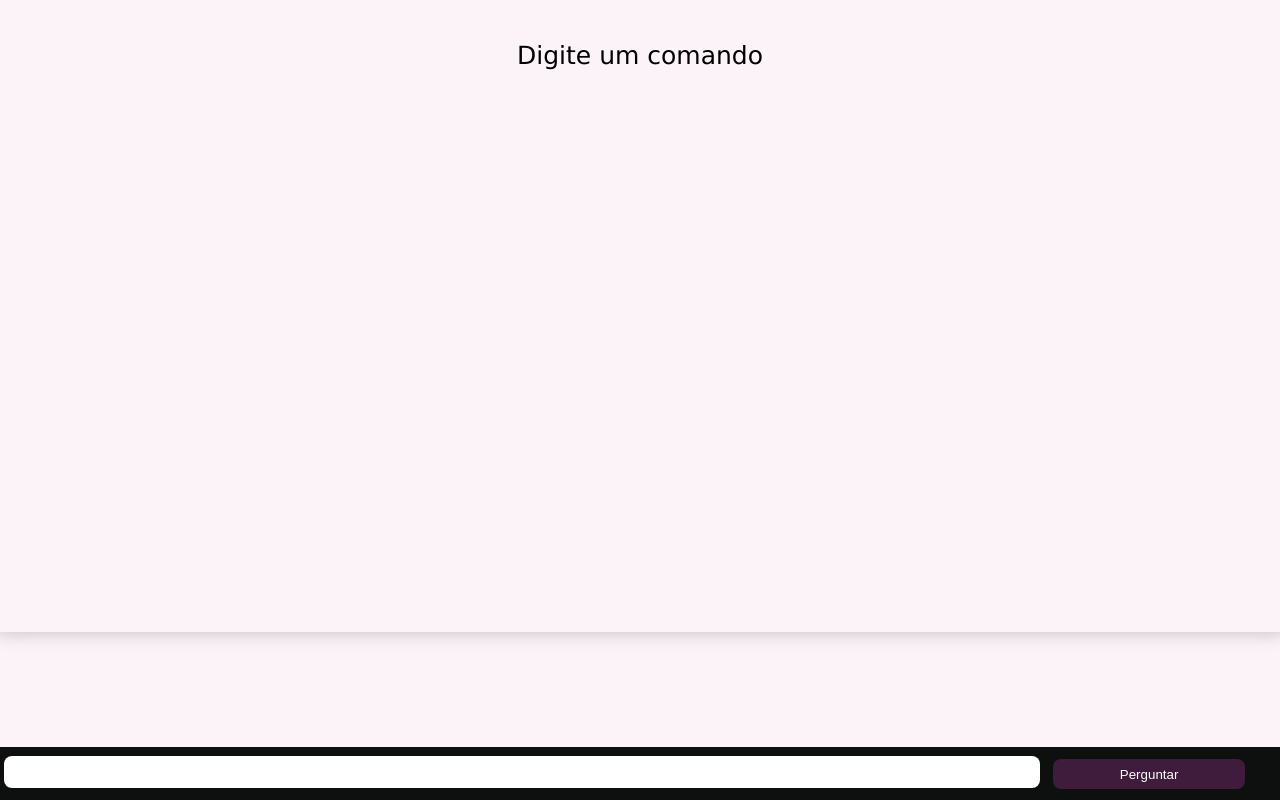
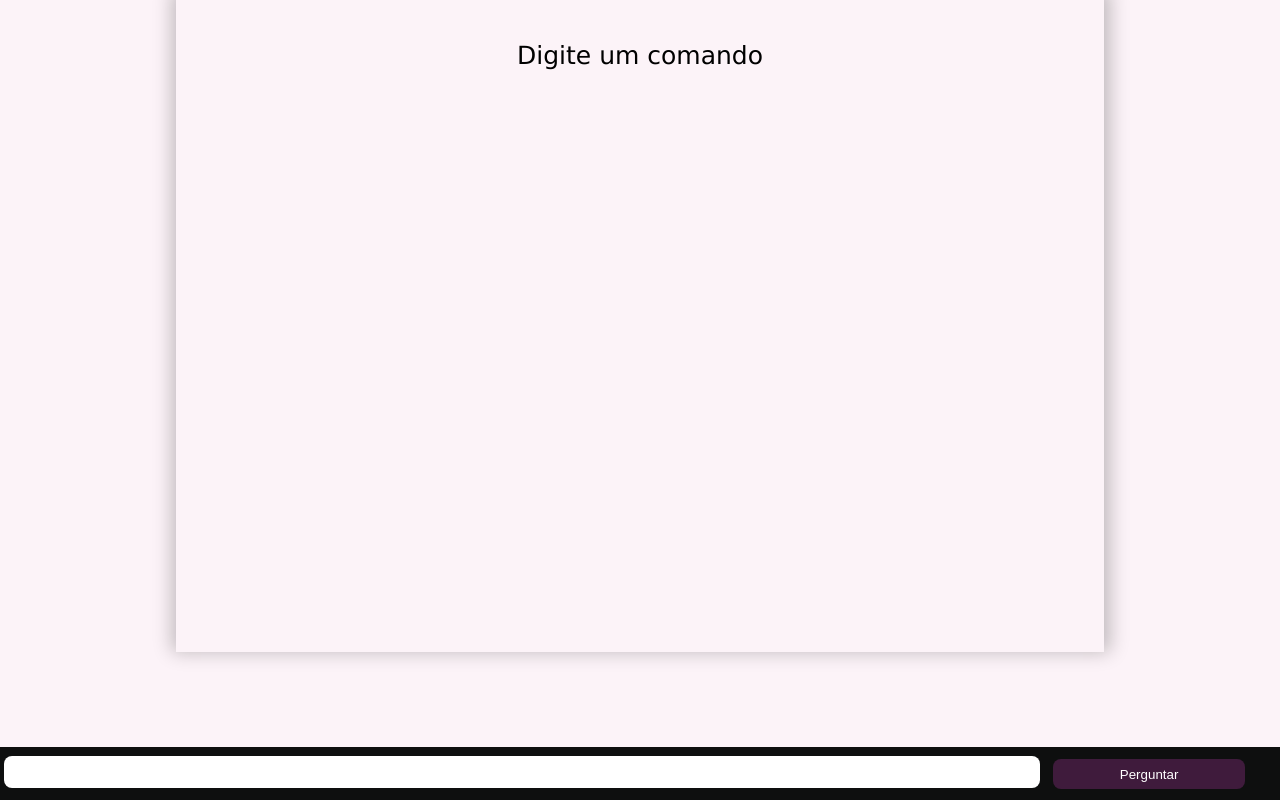
Before and after one commit to LaizaBarbosa/chatbot-imersao-alura, a Flask app: page / in a window 1280 px wide. Run offline with Flask 3, Linux system fonts and the light colour scheme.

Commit message:
style: arrumado style do chat

```diff
--- a/static/style.css
+++ b/static/style.css
@@ -15,10 +15,15 @@ body{
 }
 
 .chat{
+    display: flex;
+    flex-direction: column;
     padding: 16px;
+    width: 70%;
     margin-bottom: 8px;
-    min-height: 600px;
-    max-height:fit-content ;
+    margin-left: auto;
+    margin-right: auto;
+    min-height: 620px;
+    max-height:fit-content;
     -webkit-box-shadow: 1px -5px 18px 5px rgba(0,0,0,0.24);
     -moz-box-shadow: 1px -5px 18px 5px rgba(0,0,0,0.24);
     box-shadow: 1px -5px 18px 5px rgba(0,0,0,0.24);
--- a/templates/chatTemplate.html
+++ b/templates/chatTemplate.html
@@ -27,7 +27,7 @@
     <section class="form">
         <form method="post" action="/">
             <input name="text" id="text" value="{{request.form['text']}}" class="textInput">
-            <input type="submit" value="Perguntar" oninput="clearInput()" class="submitInput">
+            <input type="submit" value="Perguntar" onclick="clearInput()" class="submitInput">
         </form>
     </section>
 
@@ -44,7 +44,7 @@
             };
 
             function clearInput(){
-                if(response.length([-1])){
+                if(response.length(-1)){
                     Document.getElementById("text").value = ''
                 }
             }
```
